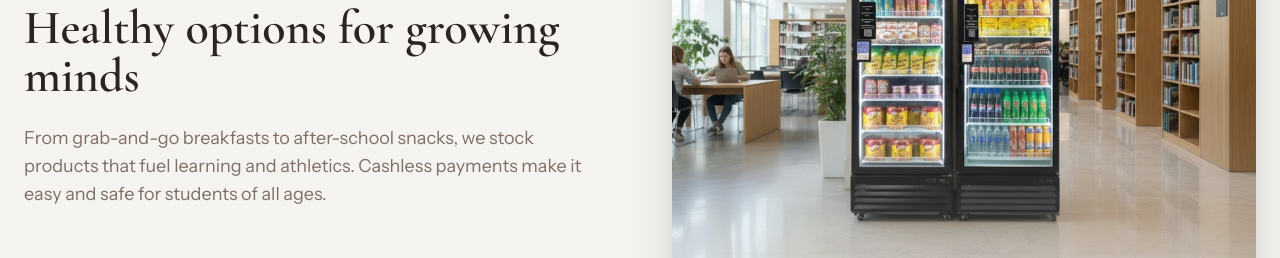
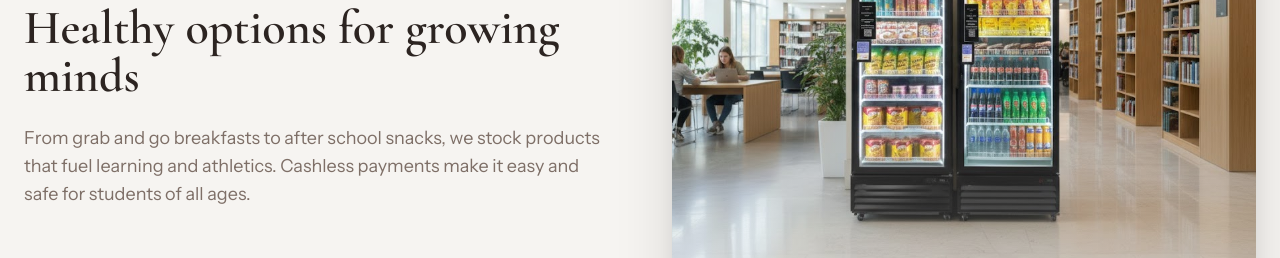
Before and after one commit to devs-10pt/Jaxvendingsolutions.com, a React (Vite) app in the folder webapp/: page / in a window 1280 px wide. Shown: the part 2680-2938 px from the top of the page. Built offline with nearby package versions, Linux system fonts and the light colour scheme.

Commit message:
ELEMENT (UUG)change to: From grab and go breakfasts to after school snacks, we stock products that fuel learning and athletics. Cashless payments make it easy and safe for students of all ages.  # SEL...

```diff
--- a/webapp/src/components/sections/WhoWeServe.tsx
+++ b/webapp/src/components/sections/WhoWeServe.tsx
@@ -137,7 +137,7 @@ export const WhoWeServe = () => {
         <ServeCard
           title="Schools & Universities"
           headline="Healthy options for growing minds"
-          description="From grab-and-go breakfasts to after-school snacks, we stock products that fuel learning and athletics. Cashless payments make it easy and safe for students of all ages."
+          description="From grab and go breakfasts to after school snacks, we stock products that fuel learning and athletics. Cashless payments make it easy and safe for students of all ages."
           imagePosition="right"
           imageUrl="/schools-universities.png"
           index={1}
```
Also changed, not shown: 1 other file (tests, documents, lock files or other folders).
